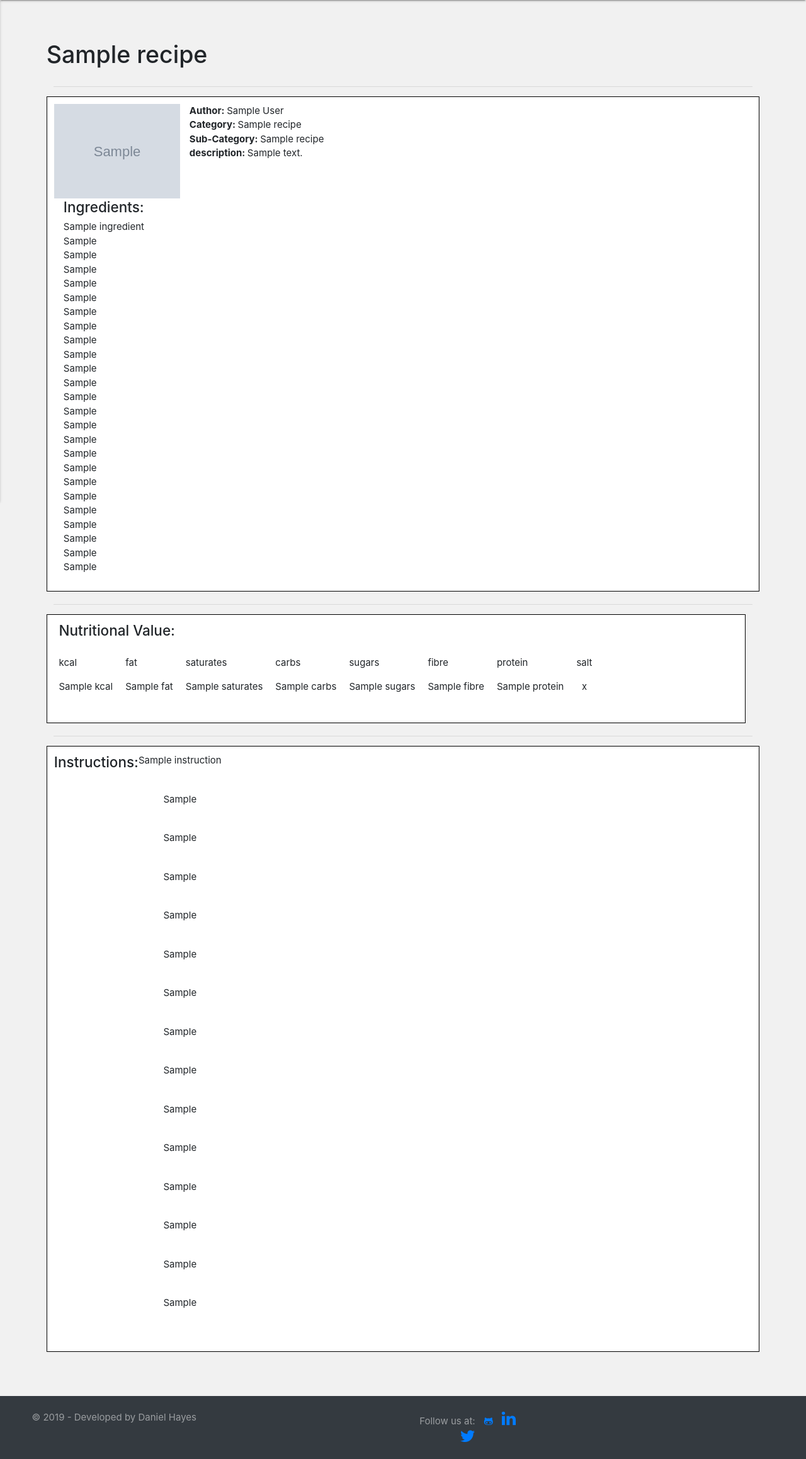
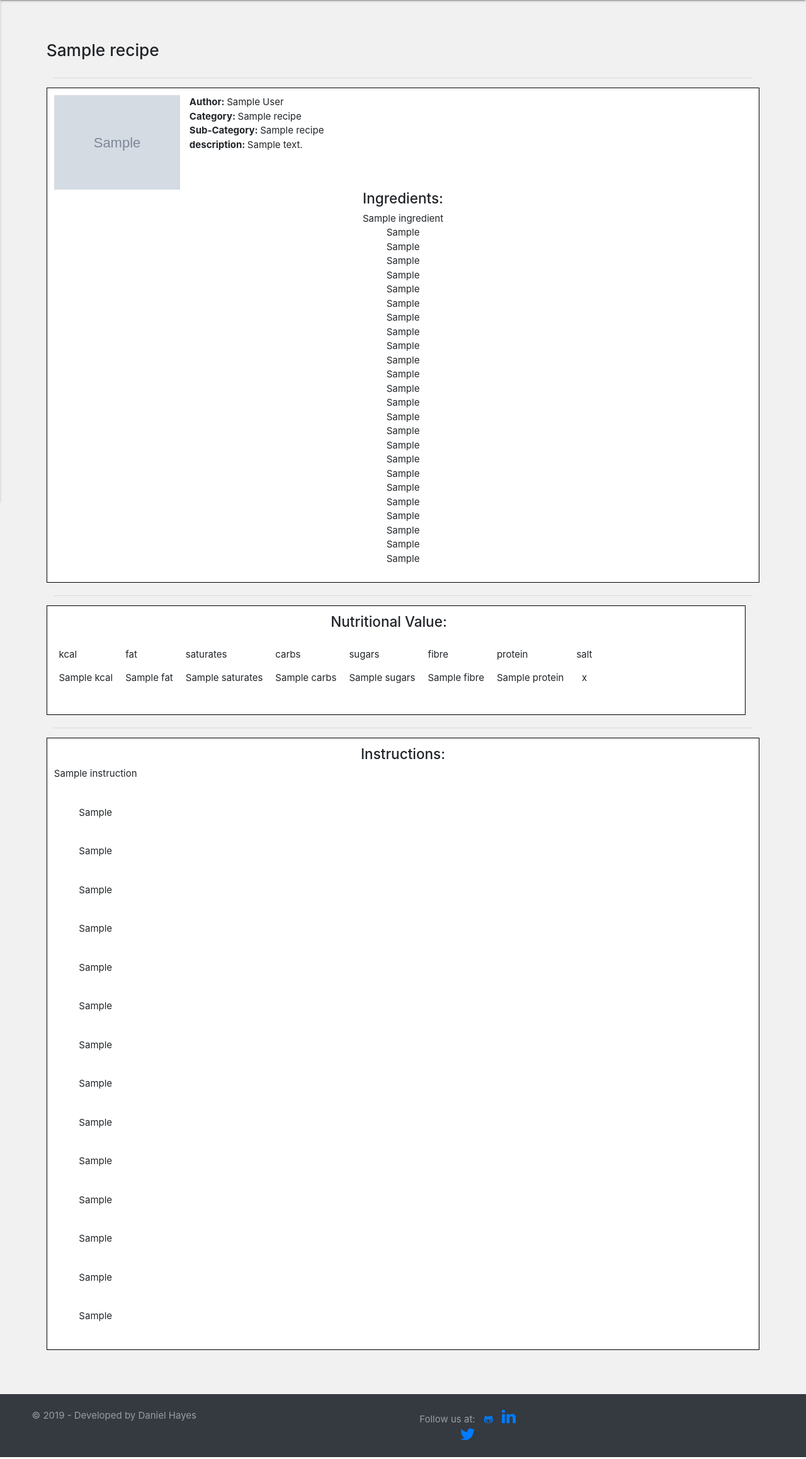
Before and after one commit to Danhayes3008/milestone-project-3, a Flask app: template templates/recipes_name.html in a window 1280 px wide. Shown: the part 64-2380 px from the top of the page at 63% size. Run offline with Flask 2, Linux system fonts and the light colour scheme; the template is opened without the code that fills it: most values are stand-ins (such as "Sample title", 1, 10 or a date in 2020); grey boxes marked "Sample" are stand-in pictures; some libraries are stand-ins or nearby versions.

Commit message:
attempted to improve the look of this page on all screensizes

```diff
--- a/templates/recipes_name.html
+++ b/templates/recipes_name.html
@@ -3,7 +3,7 @@
 <div class="container container2 padding-l1">
     <div class="row">
         <!--displays the recipe name-->
-        <h1>{{ recipes.name }}</h1>
+        <h3>{{ recipes.name }}</h3>
     </div>
     <hr />
     <div class="background-color mrg2 margin2 row">
@@ -22,41 +22,41 @@
         </div>
         <div class="col-sm-12 col-lg-12 p4">
             <!--displays the ingredients. Only ingredients that are not empty will be visible-->
-            <h4>Ingredients:</h4>
+            <h4 class="col-sm-12 col-md-12 text-center">Ingredients:</h4>
             <ul>
-                <li>{{ recipes.ingredient }}</li>
-                <li>{{ recipes.ingredient1 }}</li>
-                <li>{{ recipes.ingredient2 }}</li>
-                <li>{{ recipes.ingredient3 }}</li>
-                <li>{{ recipes.ingredient4 }}</li>
-                <li>{{ recipes.ingredient5 }}</li>
-                <li>{{ recipes.ingredient6 }}</li>
-                <li>{{ recipes.ingredient7 }}</li>
-                <li>{{ recipes.ingredient8 }}</li>
-                <li>{{ recipes.ingredient9 }}</li>
-                <li>{{ recipes.ingredient10 }}</li>
-                <li>{{ recipes.ingredient11 }}</li>
-                <li>{{ recipes.ingredient12 }}</li>
-                <li>{{ recipes.ingredient13 }}</li>
-                <li>{{ recipes.ingredient14 }}</li>
-                <li>{{ recipes.ingredient15 }}</li>
-                <li>{{ recipes.ingredient16 }}</li>
-                <li>{{ recipes.ingredient17 }}</li>
-                <li>{{ recipes.ingredient18 }}</li>
-                <li>{{ recipes.ingredient19 }}</li>
-                <li>{{ recipes.ingredient20 }}</li>
-                <li>{{ recipes.ingredient21 }}</li>
-                <li>{{ recipes.ingredient22 }}</li>
-                <li>{{ recipes.ingredient23 }}</li>
-                <li>{{ recipes.ingredient24 }}</li>
+                <li class="text-center">{{ recipes.ingredient }}</li>
+                <li class="text-center">{{ recipes.ingredient1 }}</li>
+                <li class="text-center">{{ recipes.ingredient2 }}</li>
+                <li class="text-center">{{ recipes.ingredient3 }}</li>
+                <li class="text-center">{{ recipes.ingredient4 }}</li>
+                <li class="text-center">{{ recipes.ingredient5 }}</li>
+                <li class="text-center">{{ recipes.ingredient6 }}</li>
+                <li class="text-center">{{ recipes.ingredient7 }}</li>
+                <li class="text-center">{{ recipes.ingredient8 }}</li>
+                <li class="text-center">{{ recipes.ingredient9 }}</li>
+                <li class="text-center">{{ recipes.ingredient10 }}</li>
+                <li class="text-center">{{ recipes.ingredient11 }}</li>
+                <li class="text-center">{{ recipes.ingredient12 }}</li>
+                <li class="text-center">{{ recipes.ingredient13 }}</li>
+                <li class="text-center">{{ recipes.ingredient14 }}</li>
+                <li class="text-center">{{ recipes.ingredient15 }}</li>
+                <li class="text-center">{{ recipes.ingredient16 }}</li>
+                <li class="text-center">{{ recipes.ingredient17 }}</li>
+                <li class="text-center">{{ recipes.ingredient18 }}</li>
+                <li class="text-center">{{ recipes.ingredient19 }}</li>
+                <li class="text-center">{{ recipes.ingredient20 }}</li>
+                <li class="text-center">{{ recipes.ingredient21 }}</li>
+                <li class="text-center">{{ recipes.ingredient22 }}</li>
+                <li class="text-center">{{ recipes.ingredient23 }}</li>
+                <li class="text-center">{{ recipes.ingredient24 }}</li>
             </ul>
         </div>
     </div>
     <hr />
     <div class="row width2 background-color col-sm-12">
         <!--displays the nutritional values. If none were entered they display as unknown-->
-        <div class="row col-md-4">
-            <h4>Nutritional Value:</h4>
+        <div class="row col-md-12">
+            <h4 class="col-sm-12 col-md-12 text-center">Nutritional Value:</h4>
         </div>
         <div class="row col-md-12">
             <card class="padding-r1">
@@ -96,7 +96,7 @@
     <hr />
     <div class="row background-color p3">
         <!--displays the instructions for the recipes. instructions that are empty are not visible on the site-->
-        <h4>Instructions:</h4>
+        <h4 class="col-sm-12 text-center">Instructions:</h4>
         <ul>
             <li class="text-center"><p>{{ recipes.instruction }}</p></li><br />
             <li class="text-center"><p>{{ recipes.instruction1 }}</p></li><br />
@@ -112,7 +112,7 @@
             <li class="text-center"><p>{{ recipes.instruction11 }}</p></li><br />
             <li class="text-center"><p>{{ recipes.instruction12 }}</p></li><br />
             <li class="text-center"><p>{{ recipes.instruction13 }}</p></li><br />
-            <li class="text-center"><p>{{ recipes.instruction14 }}</p></li><br />
+            <li class="text-center"><p>{{ recipes.instruction14 }}</p></li>
         </ul>
     </div>
 </div>
```
